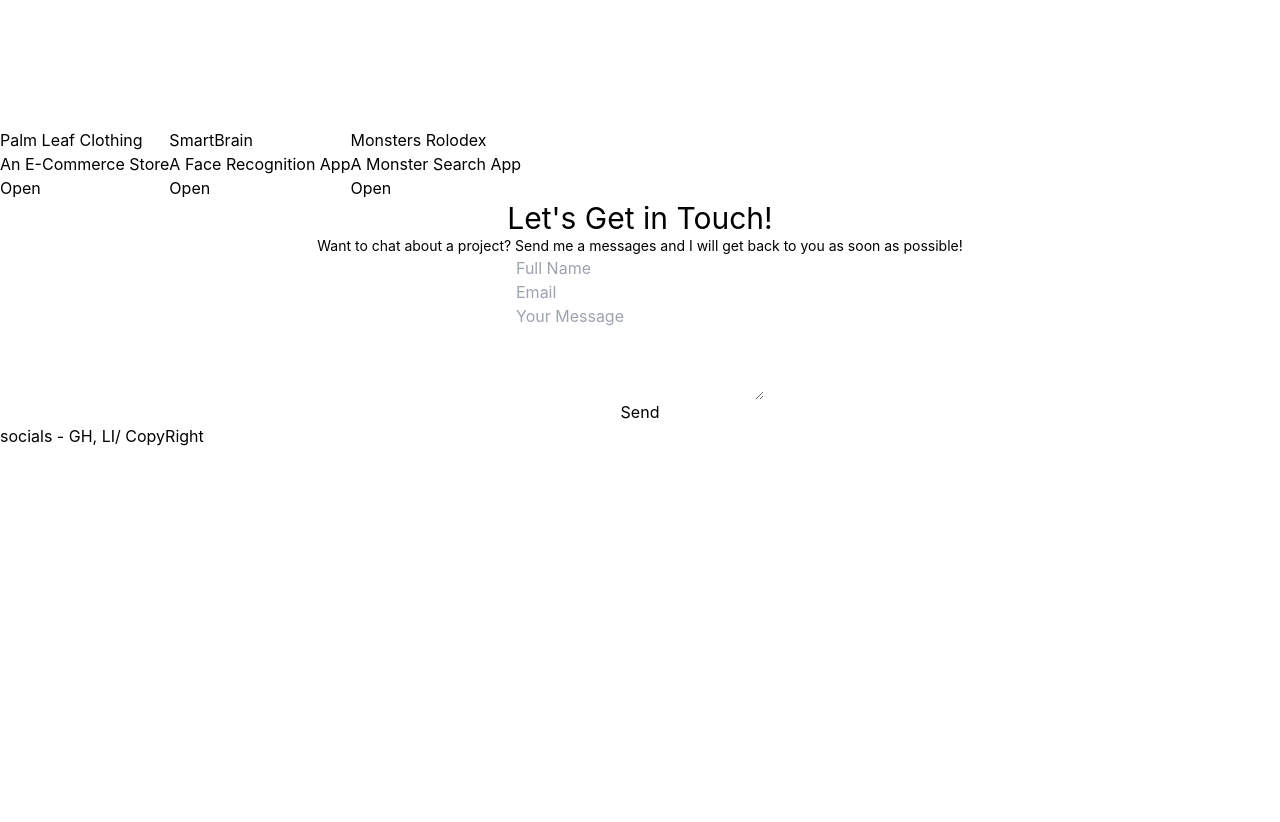
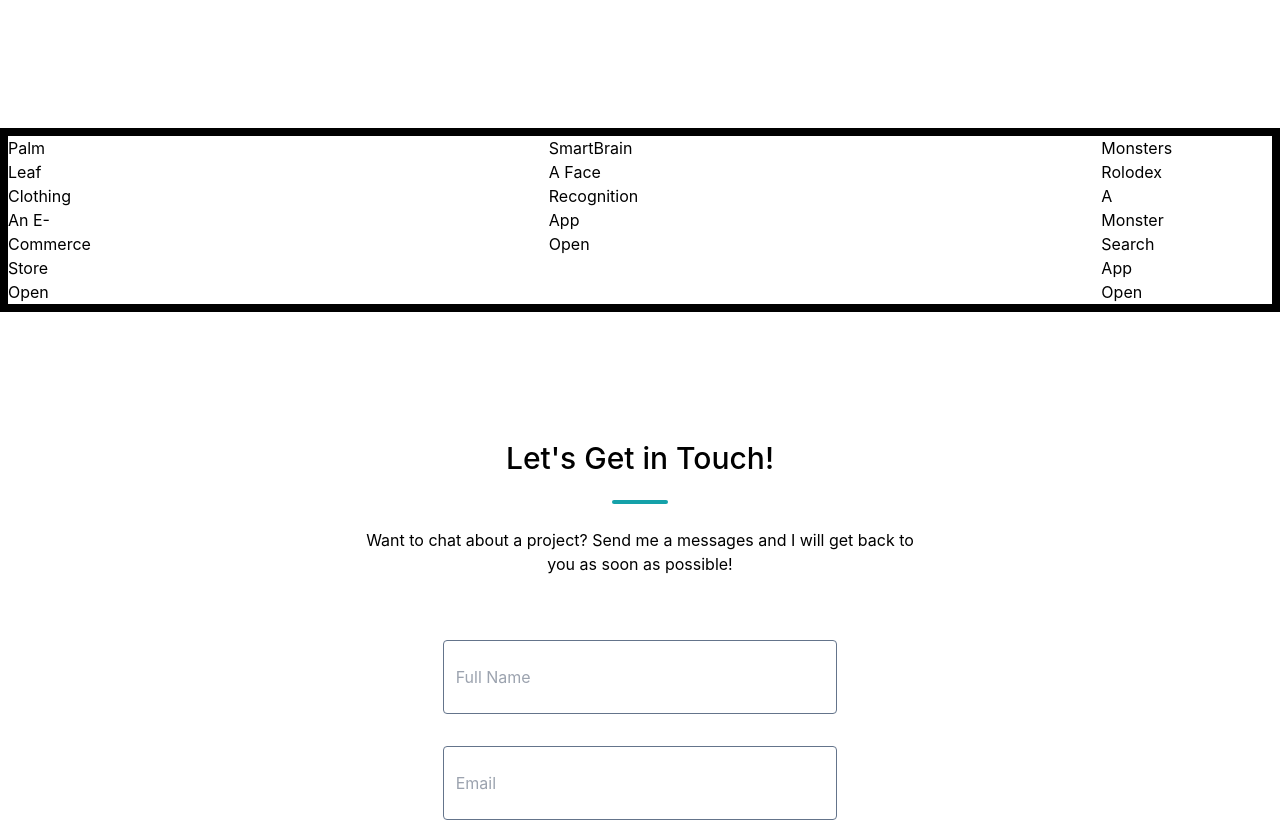
Before and after one commit to jvaughn1230/portfolio2, a React (Create React App) app: page / in a window 1280 px wide. Shown: the part 2044-2866 px from the top of the page. Before the commit the page ends 2492 px from the top, so only its background shows below. Built offline with nearby package versions, Linux system fonts and the light colour scheme.

Commit message:
finished layout of contact section

```diff
--- a/src/components/Mailer.jsx
+++ b/src/components/Mailer.jsx
@@ -1,9 +1,6 @@
 import React, { useRef, useState } from 'react';
 
 import emailjs from '@emailjs/browser';
-
-
-
 
 const Mailer = () => {
     const[values, setValues] = useState({
@@ -47,13 +44,13 @@ const Mailer = () => {
     }
 
     return(
-        <div>
+        <div className='w-full'>
             {status && alert()}
-            <form onSubmit={handleSubmit} ref={form} className='flex flex-col w-full'>
-                <input type='text' name='name' value={values.name} onChange={handleChange} placeholder='Full Name' required className='w-full' />
-                <input type='email' name='email' value={values.email} onChange={handleChange} placeholder='Email' required />
-                <textarea name='message' value={values.message} onChange={handleChange} rows='4'  placeholder='Your Message' required />
-                <input type='submit' value='Send' />
+            <form onSubmit={handleSubmit} ref={form} className='flex flex-col w-1/3 mx-auto'>
+                <input type='text' name='name' value={values.name} onChange={handleChange} placeholder='Full Name' required className='rounded border-slate-500 border-[1px] my-4 leading-10 px-3 py-4' />
+                <input type='email' name='email' value={values.email} onChange={handleChange} placeholder='Email' required className='rounded border-slate-500 border-[1px] my-4 leading-10 py-4 px-3' />
+                <textarea name='message' value={values.message} onChange={handleChange} placeholder='Your Message' required className='rounded border-slate-500 border-[1px] my-4 h-24 pt-6 px-3 pb-2' />
+                <input type='submit' value='Send' className='rounded-full bg-[#03A89E] hover:bg-[#19FBED] my-4 h-16 text-white'/>
             </form>
         </div>
     );
--- a/src/components/ProjectCard.jsx
+++ b/src/components/ProjectCard.jsx
@@ -1,14 +1,17 @@
 import React, { useState } from 'react';
 import Modal from './Modal';
+
+// import palmLeafCover from '../img/palmclothing.png';
+// import smartBrainCover from '../img/smartbrain.png';
+// import monstersRoldexCover from '../img/monstersrolodex.png';
 
 function ProjectCard(props) {
   const [ openModal, setOpenModal ] = useState(false);
   return (
-    <div className='grow shrink basis-1/3'>
+    <div className='grow shrink w-1/3'>
       <div>{props.title}</div>
       <div>{props.subTitle}</div>
       <button className="openModalBtn" onClick={()=>{setOpenModal(true)}}>Open</button>
-
       {openModal && <Modal closeModal={setOpenModal} />}
     </div>
   )
--- a/src/components/ProjectsList.jsx
+++ b/src/components/ProjectsList.jsx
@@ -2,7 +2,6 @@ import React from 'react';
 
 import ProjectCard from './ProjectCard';
 import projectsData from '../data/projectsData';
-
 
 function newProjectCard(project){
   return(
@@ -20,7 +19,7 @@ function newProjectCard(project){
 
 function ProjectsList() {
   return (
-    <div className='flex flex-wrap space-between'>
+    <div className='flex md:flex-row flex-col justify-between border-solid border-red-600 border-6 w-full'>
         {projectsData.map(newProjectCard)}
     </div>
   )
--- a/src/containers/Contact.jsx
+++ b/src/containers/Contact.jsx
@@ -1,12 +1,17 @@
 import React from 'react'
 
 import Mailer from '../components/Mailer';
+import Slash from '../components/Slash';
 
 function Contact() {
   return (
-    <div id='contact' className=' w-full flex flex-col items-center'>
-        <h2 className='text-3xl'>Let's Get in Touch!</h2>
-        <p className='text-sm md:min-w-[538px]'>Want to chat about a project? Send me a messages and I will get back to you as soon as possible!</p>
+    <div id='contact' className=' w-full flex flex-col items-center py-32 px-12'>
+        <div className='px-6'>
+          <h2 className='text-3xl font-medium text-center'>Let's Get in Touch!</h2>
+          <Slash />
+          <p className='text-base md:min-w-[538px] font-normal mb-12 text-center px-3 max-w-[588px]'>Want to chat about a project? Send me a messages and I will get back to you as soon as possible!</p>
+        </div>
+
         <Mailer />
     </div>
   )
--- a/src/containers/Projects.jsx
+++ b/src/containers/Projects.jsx
@@ -4,7 +4,7 @@ import ProjectsList from '../components/ProjectsList';
 
 function Projects() {
   return (
-    <div id='projects'>
+    <div id='projects' className='border-black border-solid border-8 w-full'>
         <ProjectsList />
     </div>
   )
--- a/src/data/projectsData.js
+++ b/src/data/projectsData.js
@@ -1,4 +1,3 @@
-
 let projectsData = [
     {
         id: 1,
```
